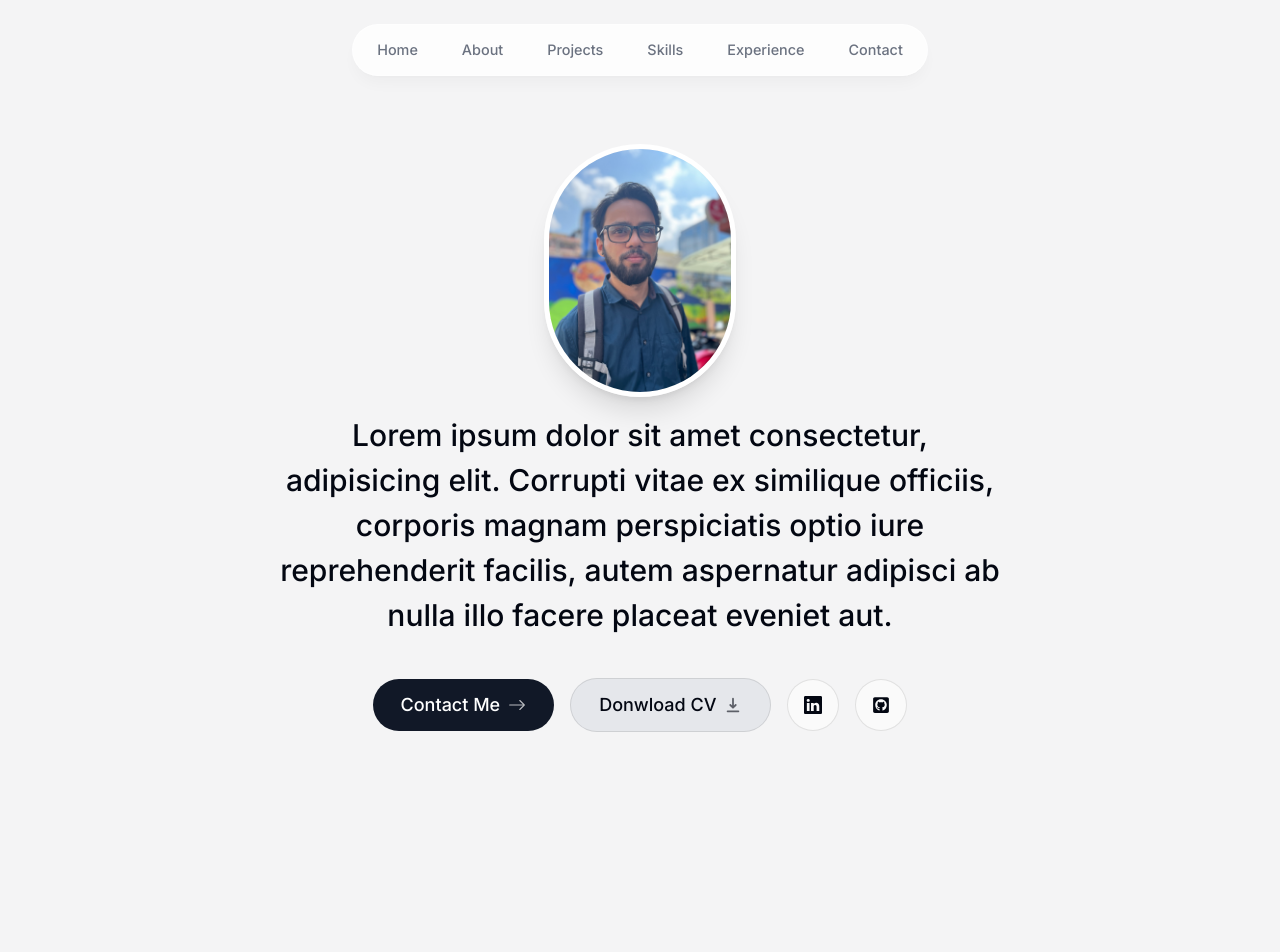
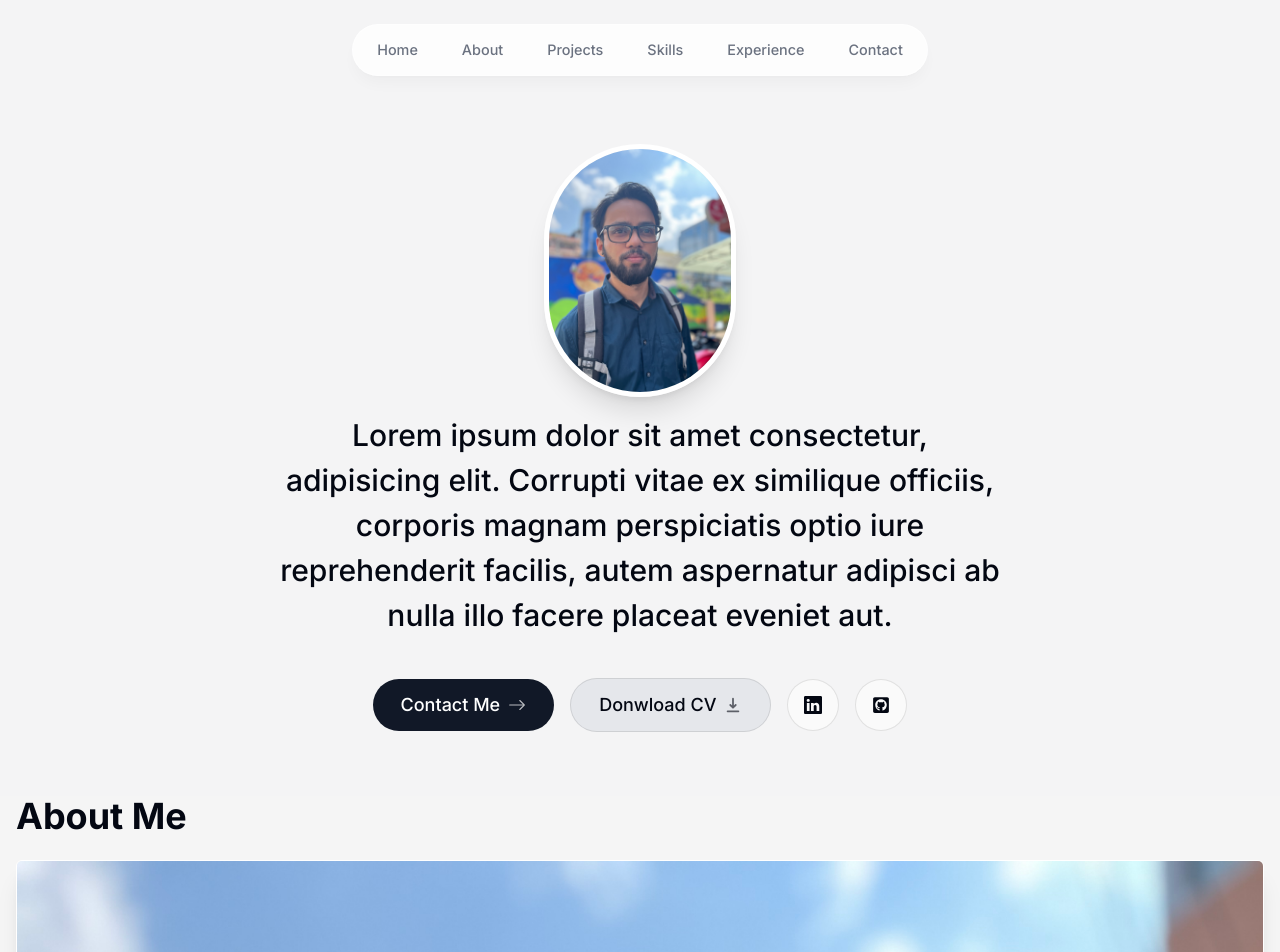
Before and after one commit to nischalmainali21/portfolio-template, a Next.js app: page / in a window 1280 px wide. Shown: the top 952 px of the page. Before the commit the page ends 800 px from the top, so only its background shows below. Built offline with nearby package versions, Linux system fonts and the light colour scheme.

Commit message:
Added about section to the page     Major issue: All animation loads at the start of page loading     , animation needs to load according to the section that is in view.

```diff
--- a/app/page.tsx
+++ b/app/page.tsx
@@ -1,10 +1,12 @@
+import About from "@/components/about";
 import Intro from "@/components/intro";
 import Image from "next/image";
 
 export default function Home() {
   return (
-    <main className="pt-28 sm:pt-36 flex flex-col items-center px-4">
+    <main className="pt-28 sm:pt-36 flex flex-col items-center">
       <Intro />
+      <About />
     </main>
   );
 }
```
